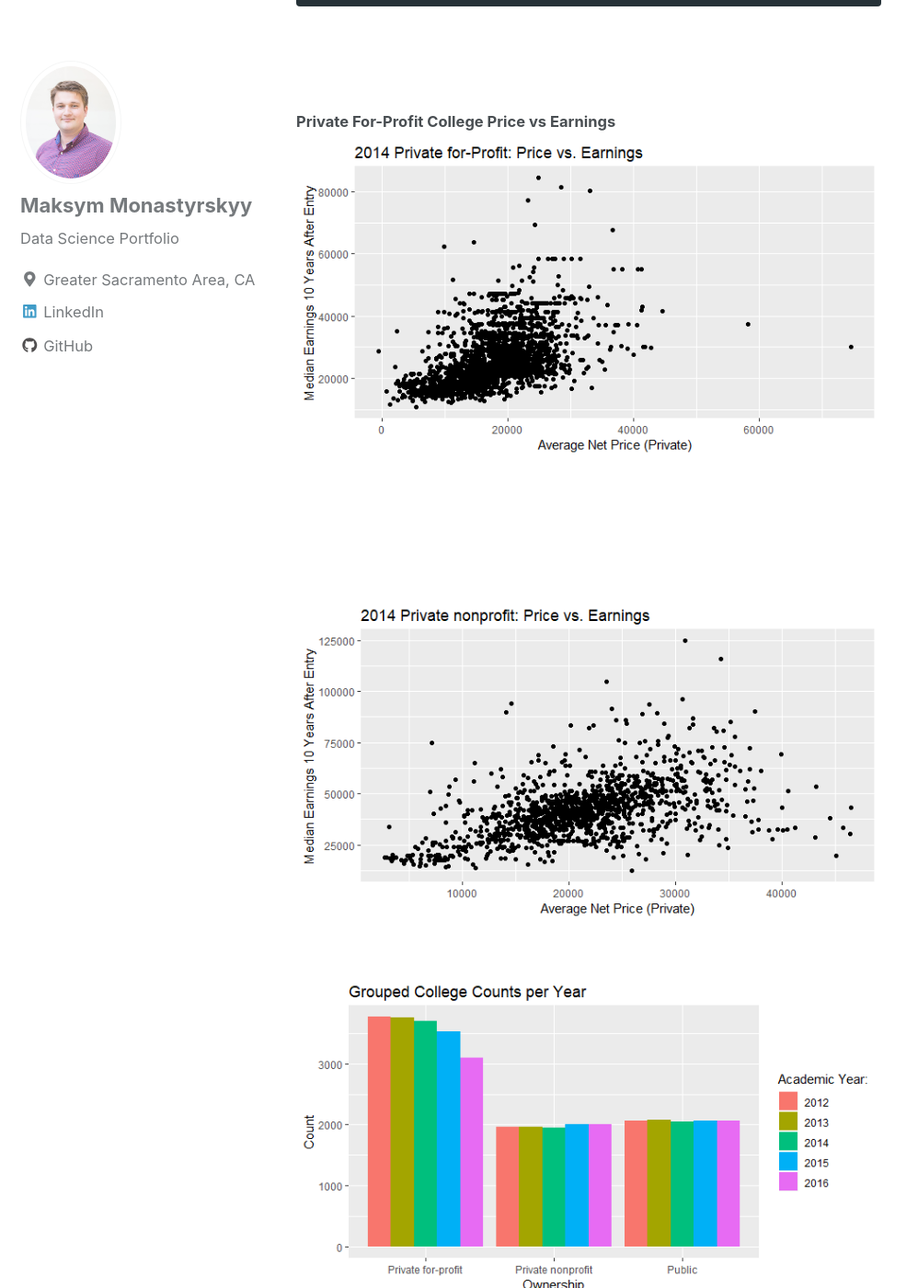
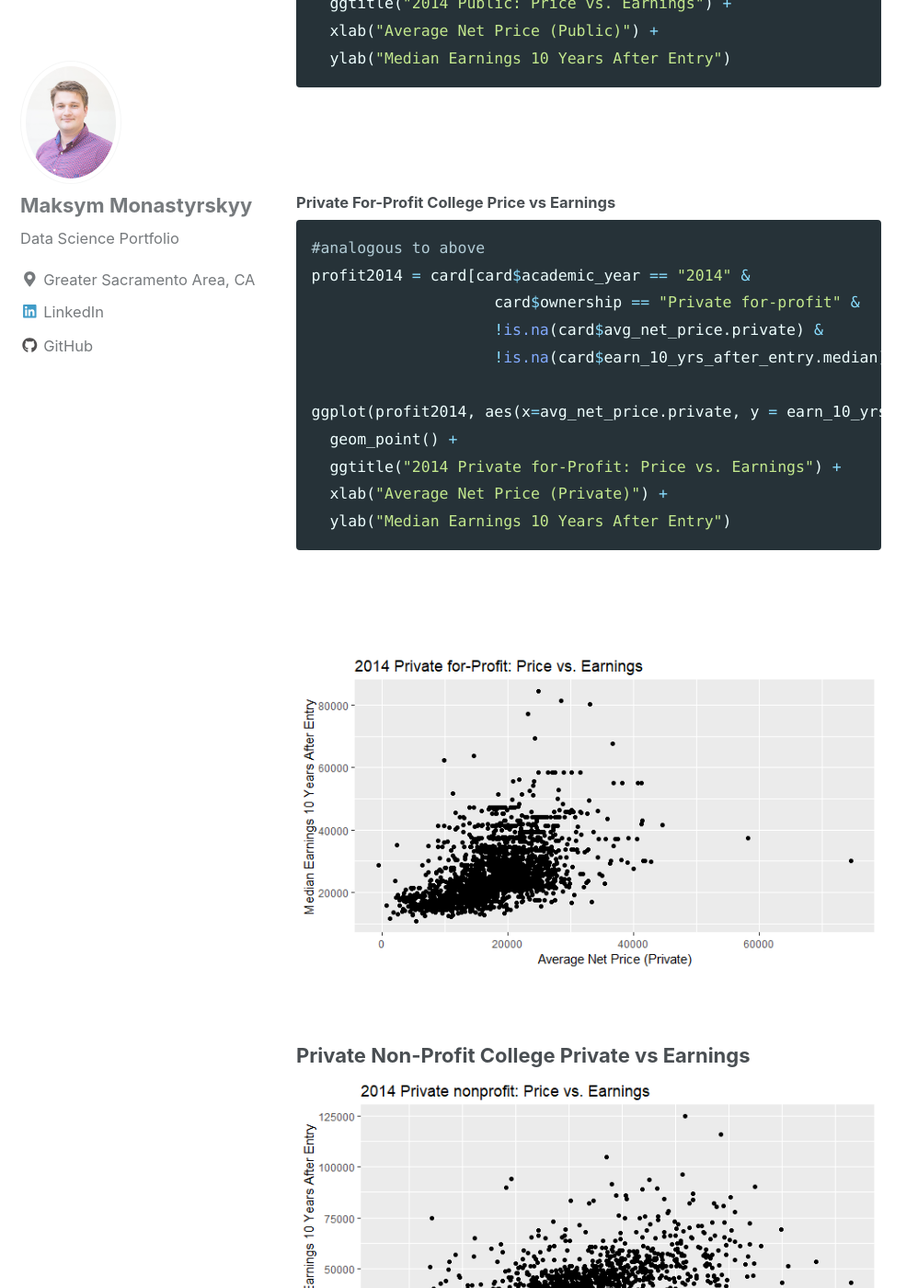
Before and after one commit to monastyrskyy/monastyrskyy.github.io, a Jekyll site: the page built from _posts/2018-10-01-collegescorecards.md, in a window 1280 px wide and 1400 px high, scrolled down 11967 px. Shown: the whole window at 92% size, without its empty margins (0-998 px from the left). Built offline with Jekyll 4.4.1, drawn with Linux system fonts in a browser that asks for light colours; cached includes are drawn as plain includes; nearby versions of some CDN libraries; some of the changed text lies outside the part shown.

Commit message:
final v3

````diff
--- a/_posts/2018-10-01-collegescorecards.md
+++ b/_posts/2018-10-01-collegescorecards.md
@@ -101,6 +101,9 @@ For each <a href="https://www.tutorialspoint.com/r/r_data_types.htm" target="bla
   - Variables: “size”(x), “faculty_salary”(y)
   - For new university graduates looking for faculty jobs, this could be a useful graph to help them decide whether they want to go to a smaller school or a larger school, assuming there is a relationship. Same as question 1, this is merely a starting point for their job search and is not meant to be comprehensive. Assuming a relationship between size of university and faculty salary exists, it would be useful for the new graduates to be aware of it (e.g. bigger schools tend to pay more). The problem of causation vs correlation should be considered here too.
 
+
+ #------------------------------------------------------------------------------------------------------------------------------------------------------------------------------------------------
+
 ### Analysis and Code
 
 In this section, I include the code that I used to create the visualizations seen in the report.
@@ -130,11 +133,26 @@ ggplot(public2014, aes(x = avg_net_price.public, y = earn_10_yrs_after_entry.med
 <br><br/>
 
 #### Private For-Profit College Price vs Earnings
+
+```r
+#analogous to above
+profit2014 = card[card$academic_year == "2014" &
+                    card$ownership == "Private for-profit" &
+                    !is.na(card$avg_net_price.private) &
+                    !is.na(card$earn_10_yrs_after_entry.median), ]
+
+ggplot(profit2014, aes(x=avg_net_price.private, y = earn_10_yrs_after_entry.median)) +
+  geom_point() +
+  ggtitle("2014 Private for-Profit: Price vs. Earnings") +
+  xlab("Average Net Price (Private)") +
+  ylab("Median Earnings 10 Years After Entry")
+```
+<br><br/>
+
 <div style="text-align:center"><img src="{{ site.url }}{{ site.baseurl }}/images/1.college_scorecards/2.private_price_vs_earnings.png" alt="2014 Private Price vs Earnings"></div><br/>
 
 
-<br><br/>
-
+### Private Non-Profit College Private vs Earnings
 
 <div style="text-align:center"><img src="{{ site.url }}{{ site.baseurl }}/images/1.college_scorecards/3.private_nonprofit_price_vs_earnings.png" alt="2014 Private Non Profit Price vs Earnings"></div><br/>
 
````
